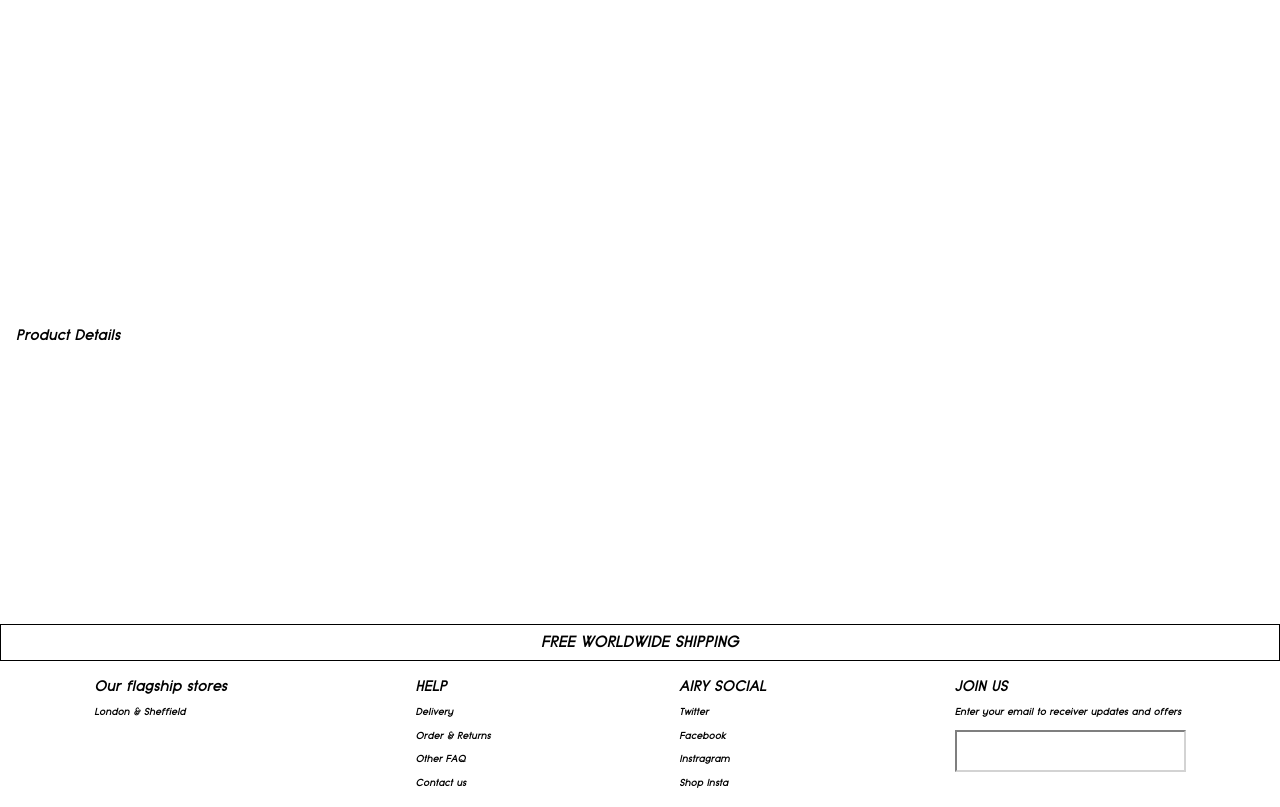
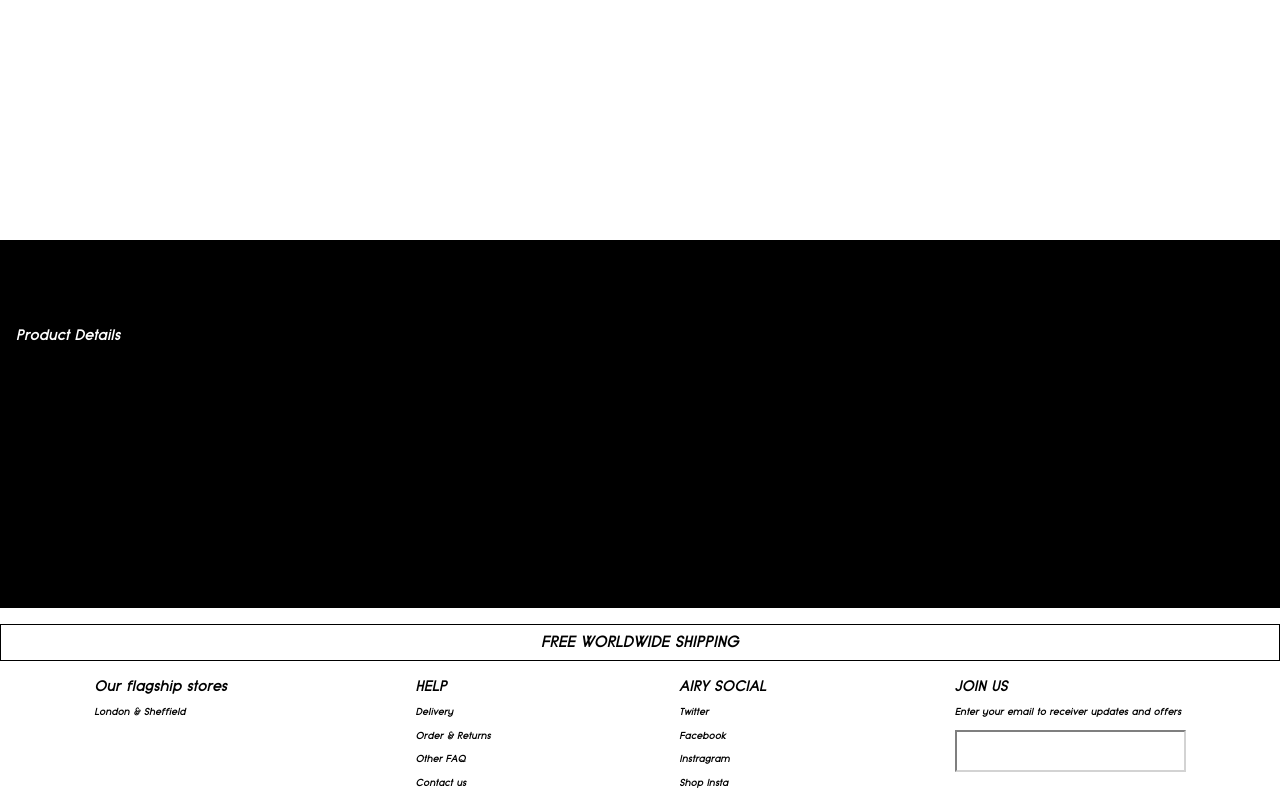
Before and after one commit to airyhq-g2/airy-shop, a Django app: template main/templates/main/product-detail.html in a window 1280 px wide. Shown: the part 802-1609 px from the top of the page. Run offline with Django 3.2, Linux system fonts and the light colour scheme; the template is opened without the code that fills it, so the values that code supplies are empty.

Commit message:
change style2

```diff
--- a/main/static/css/product-detail.css
+++ b/main/static/css/product-detail.css
@@ -34,7 +34,7 @@
 
 .product-detail {
     height: 240px;
-    color: black;
+    color: white;
     padding: 64px 16px 64px 16px;
 }
 
--- a/main/templates/main/product-detail.html
+++ b/main/templates/main/product-detail.html
@@ -54,7 +54,7 @@
             </div>
         </div>
     </div>
-    <div id="product-detail" class="product-detail">
+    <div id="product-detail" class="product-detail bg-black">
         <h3><strong>Product Details</strong></h3>
         <p>{{ object.desc }}</p>
     </div>
```
